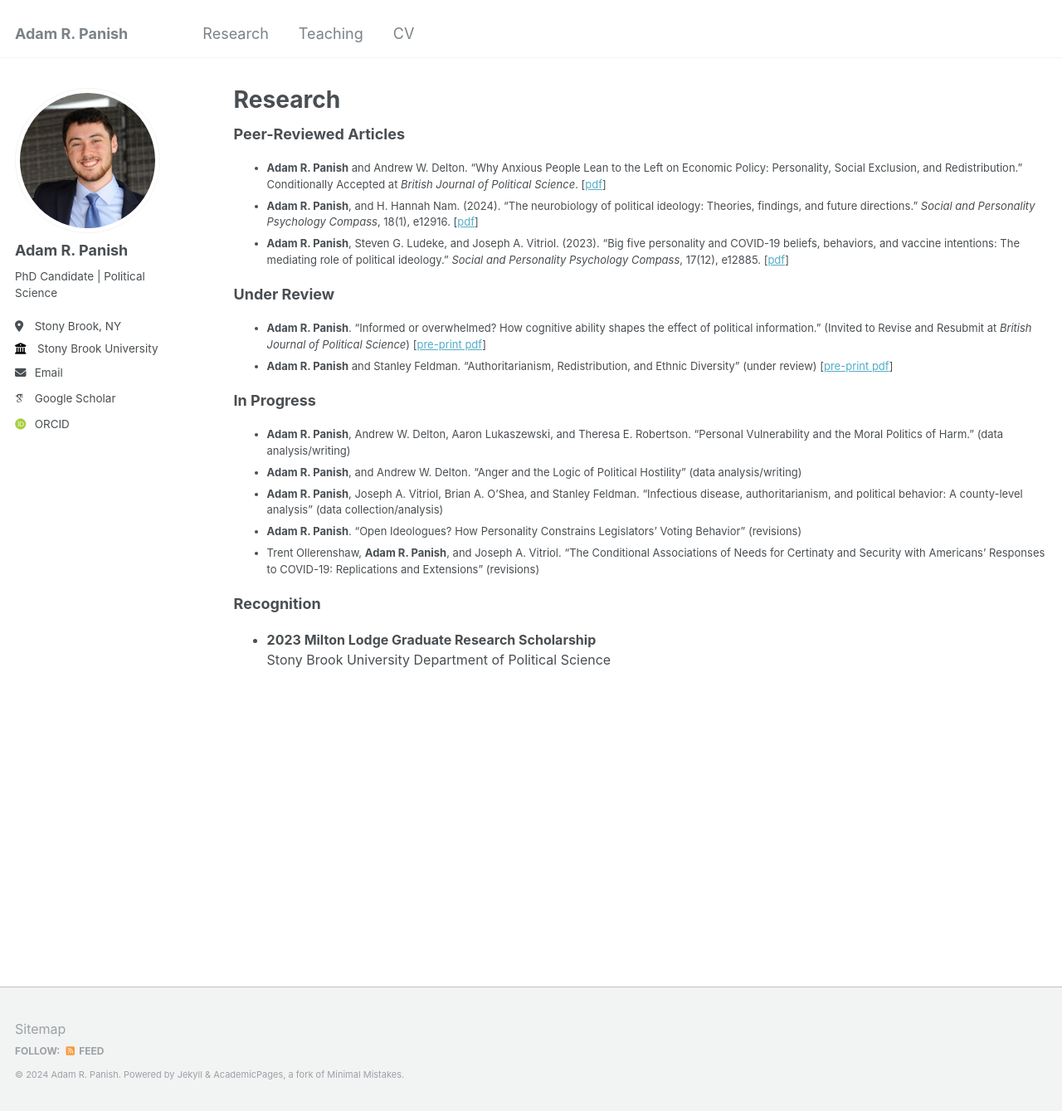
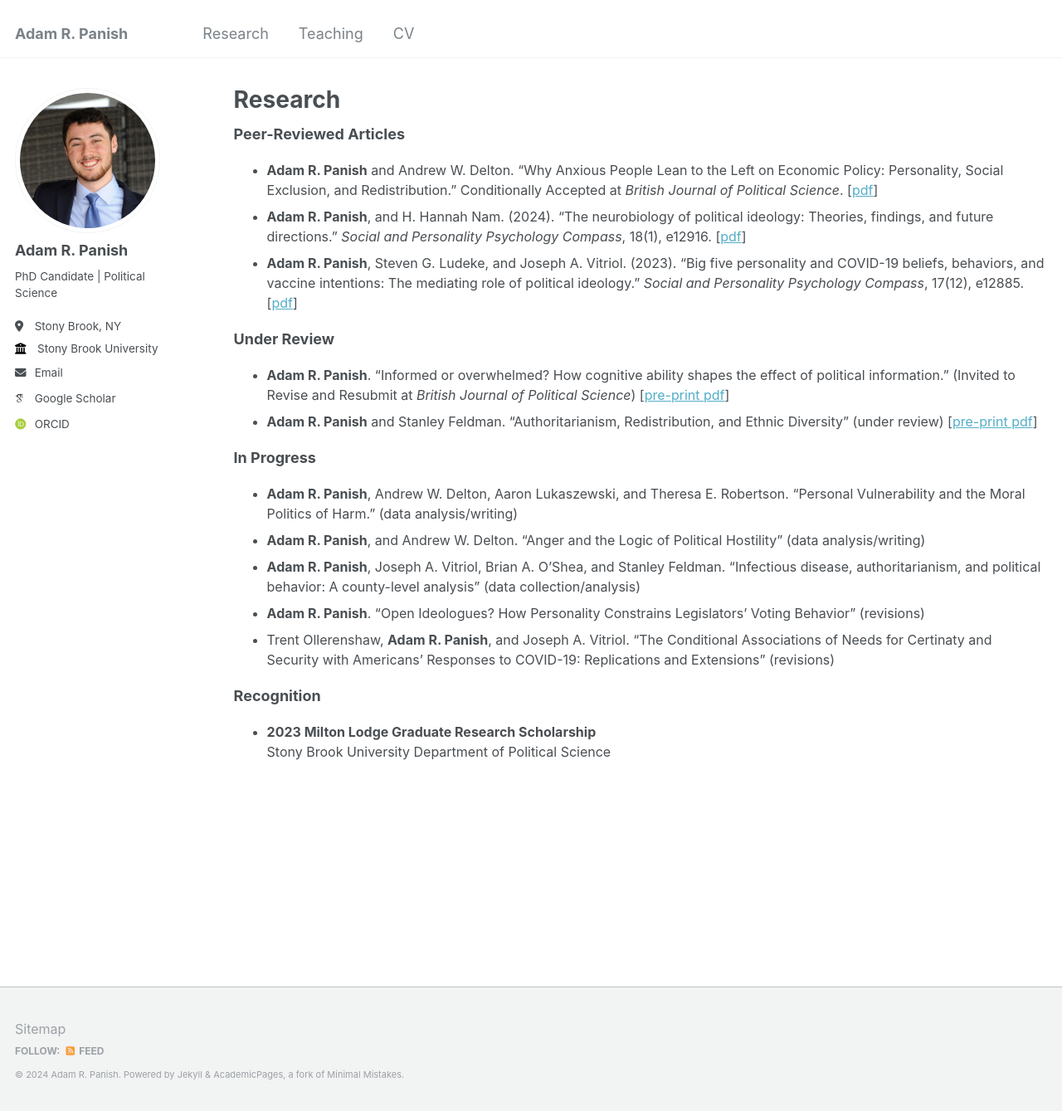
Before and after one commit to adampanish/adampanish.github.io, a Jekyll site: the page built from _pages/research.html, in a window 1280 px wide and 1339 px high. Shown: the whole window at 83% size. Built offline with Jekyll 4.4.1, drawn with Linux system fonts in a browser that asks for light colours; some web fonts are replaced.

Commit message:
Update research.html

```diff
--- a/_pages/research.html
+++ b/_pages/research.html
@@ -6,20 +6,20 @@ author_profile: true
 ---
 
 <b>Peer-Reviewed Articles</b>
-<ul><font size=2.5>
+<ul><font size=3>
 <li><b>Adam R. Panish</b> and Andrew W. Delton. <q>Why Anxious People Lean to the Left on Economic Policy: Personality, Social Exclusion, and Redistribution.</q> Conditionally Accepted at <i>British Journal of Political Science</i>. [<a href="https://www.dropbox.com/scl/fi/6asbl7xmwbo2fbpg2q6eq/panish_delton_anxious_2024.pdf?rlkey=wwmde8r5b71kkw3dkat90zyrc&st=rbajjc4g&dl=0" target="_blank">pdf</a>]</li>
 <li><b>Adam R. Panish</b>, and H. Hannah Nam. (2024). <q>The neurobiology of political ideology: Theories, findings, and future directions.</q> <i>Social and Personality Psychology Compass</i>, 18(1), e12916. [<a href="https://www.dropbox.com/scl/fi/sj69ayc1z5t7d8o8twixv/panish_nam_brain_2024.pdf?rlkey=09l0qc5kdduh0qt1v3o8tylbq&st=9qsrs6lu&dl=0" target="_blank">pdf</a>]</li>
 <li><b>Adam R. Panish</b>, Steven G. Ludeke, and Joseph A. Vitriol. (2023). <q>Big five personality and COVID-19 beliefs, behaviors, and vaccine intentions: The mediating role of political ideology.</q> <i>Social and Personality Psychology Compass</i>, 17(12), e12885. [<a href="https://www.dropbox.com/scl/fi/tf16ohk1c1dyxmyltifek/panish_ludeke_vitriol_covid_2023.pdf?rlkey=bsmblnhw2cpspw8ebk6g9lb18&st=u2ak5dkg&dl=0" target="_blank">pdf</a>]</li>
 </font></ul>
 
 <b>Under Review</b>
-<ul><font size=2.5>
+<ul><font size=3>
 <li><b>Adam R. Panish</b>. <q>Informed or overwhelmed? How cognitive ability shapes the effect of political information.</q> (Invited to Revise and Resubmit at <i>British Journal of Political Science</i>) [<a href="https://www.dropbox.com/scl/fi/o7ml9g0v776t21cq4epw9/panish_cognitive_2024.pdf?rlkey=i0hdacf0qrlucznukqmjecg83&st=ghvrcxp5&dl=0" target="_blank">pre-print pdf</a>]</li>
 <li><b>Adam R. Panish</b> and Stanley Feldman. <q>Authoritarianism, Redistribution, and Ethnic Diversity</q> (under review) [<a href="https://www.dropbox.com/scl/fi/58i4blxvq4boe47q8djv4/panish_feldman_redistribution_2024.pdf?rlkey=dcqn3b67jbtd5e4cmmjxefnyf&st=5iwmtlqf&dl=0" target="_blank">pre-print pdf</a>]</li>
 </font></ul>
 
 <b>In Progress</b>
-<ul><font size=2.5>
+<ul><font size=3>
 <li><b>Adam R. Panish</b>, Andrew W. Delton, Aaron Lukaszewski, and Theresa E. Robertson. <q>Personal Vulnerability and the Moral Politics of Harm.</q> (data analysis/writing)</li>
 <li><b>Adam R. Panish</b>, and Andrew W. Delton. <q>Anger and the Logic of Political Hostility</q> (data analysis/writing)</li>
 <li><b>Adam R. Panish</b>, Joseph A. Vitriol, Brian A. O’Shea, and Stanley Feldman. <q>Infectious disease, authoritarianism, and political behavior: A county-level analysis</q> (data collection/analysis)</li>
@@ -27,7 +27,7 @@ author_profile: true
 <li>Trent Ollerenshaw, <b>Adam R. Panish</b>, and Joseph A. Vitriol. <q>The Conditional Associations of Needs for Certinaty and Security with Americans’ Responses to COVID-19: Replications and Extensions</q> (revisions)</li>
 </font></ul>
 
-<font size=4><b>Recognition</b></font><ul>
+<b>Recognition</b><ul>
 <font size=3><li><b>2023 Milton Lodge Graduate Research Scholarship</b><br>
   <font size=3>Stony Brook University Department of Political Science</li></font>
 </ul>
```
